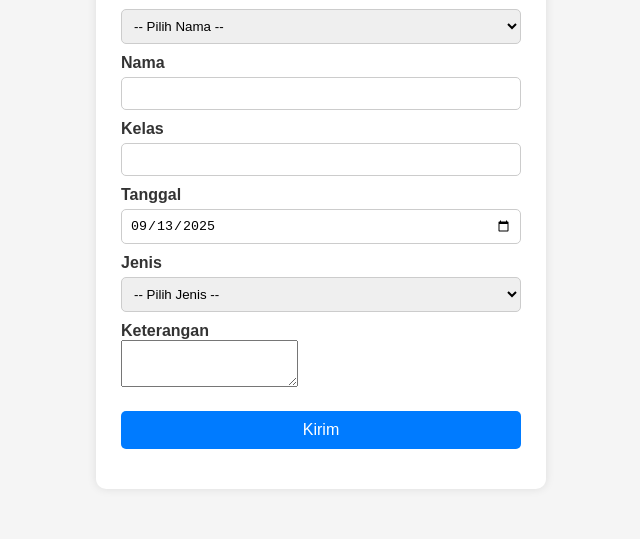
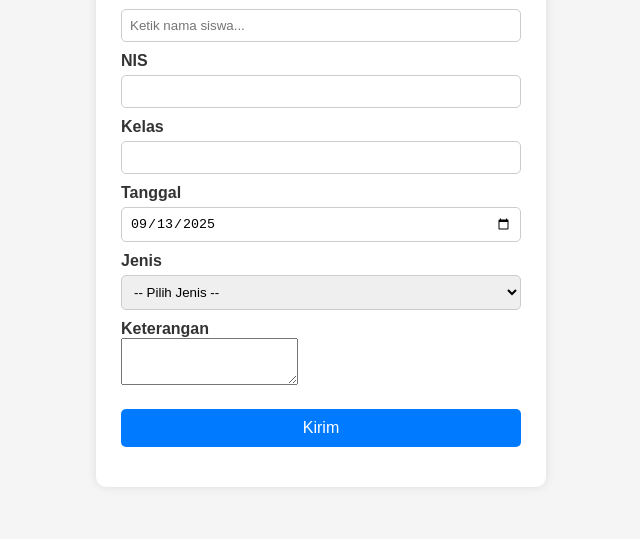
Before and after one commit to smpnkonsel090-creator/Izin-Sakit, a plain HTML site: page index.html in a window 1280 px wide. Shown: the part 279-818 px from the top of the page, without its empty margins (319-959 px from the left). Drawn offline with Linux system fonts and the light colour scheme; no server answers.

Commit message:
Update index.html

```diff
--- a/index.html
+++ b/index.html
@@ -1,10 +1,10 @@
 <!DOCTYPE html>
 <html lang="id">
 <head>
-  <meta charset="UTF-8">
-  <meta name="viewport" content="width=device-width, initial-scale=1.0">
-  <title>Form Izin / Sakit - SMPN 20 KONAWE SELATAN</title>
-  <link rel="stylesheet" href="style.css">
+<meta charset="UTF-8">
+<meta name="viewport" content="width=device-width, initial-scale=1.0">
+<title>Form Izin / Sakit - SMPN 20 KONAWE SELATAN</title>
+<link rel="stylesheet" href="style.css">
 </head>
 <body>
 
@@ -18,13 +18,12 @@
   </header>
 
   <form id="izinForm" class="form-card">
-    <label for="nis">Nama Siswa</label>
-    <select id="nis" required>
-      <option value="">-- Pilih Nama --</option>
-    </select>
+    <label for="nama">Nama Siswa</label>
+    <input type="text" id="nama" placeholder="Ketik nama siswa..." autocomplete="off">
+    <ul id="namaList" class="autocomplete-list"></ul>
 
-    <label for="nama">Nama</label>
-    <input type="text" id="nama" readonly>
+    <label for="nis">NIS</label>
+    <input type="text" id="nis" readonly>
 
     <label for="kelas">Kelas</label>
     <input type="text" id="kelas" readonly>
```
